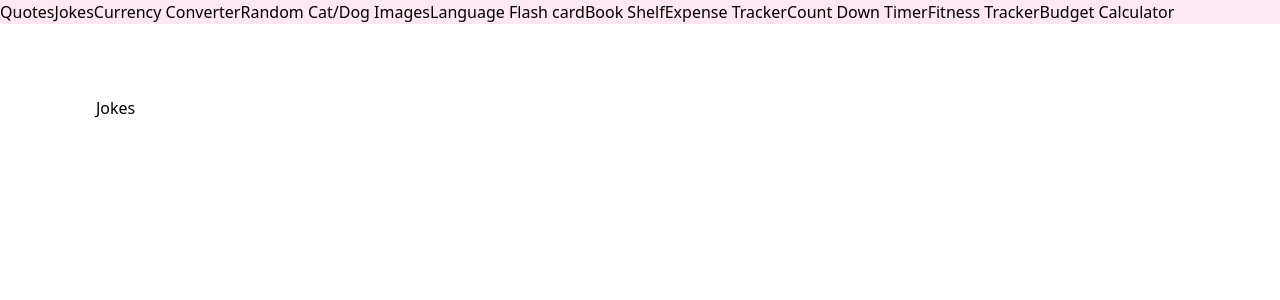
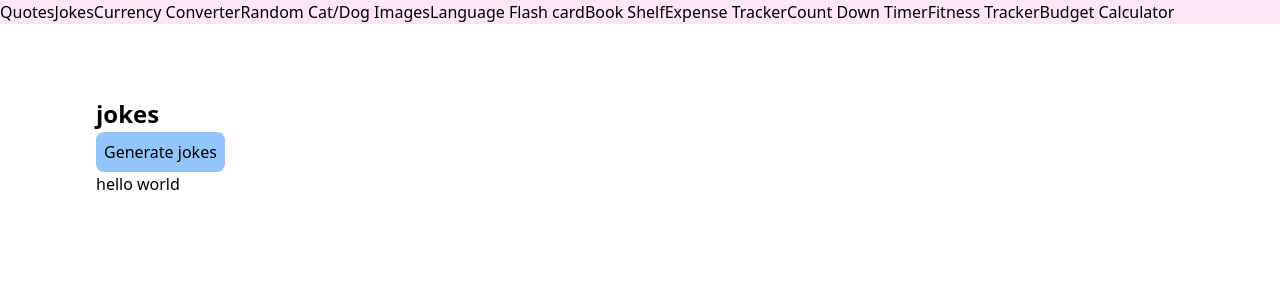
Before and after one commit to kalburgimanjunath/stackblitz-random-generator, a React (Create React App) app: page /jokes in a window 1280 px wide. Shown: the top 300 px of the page. Built offline with nearby package versions, Linux system fonts and the light colour scheme; no server answers.

Commit message:
button logic

```diff
--- a/src/pages/Jokes.js
+++ b/src/pages/Jokes.js
@@ -1,3 +1,34 @@
-export default function Jokes(){
-    return <div>Jokes</div>
+import React,{useState,useEffect} from 'react'
+export default function Jokes() {
+    const [jokes,setJokes] = useState([
+        'joke1',
+        'joke2',
+        'joke3'
+    ])
+    const [isNewJoke,setRandomNewJoke]= useState(false)
+    const [newJoke,setNewJoke]= useState('hello world')
+    const generateRandom = ()=>{
+        const randomGen = Math.floor(Math.random() * 3);
+        setJokes(jokes[randomGen])
+    }
+    const loadJokes = ()=>{
+        fetch('https://v2.jokeapi.dev/joke/Any?format=json')
+        .then(res=>res.json())
+        .then(result=>setJokes(result.joke))
+        .catch(err=>console.log(err))
+
+    }
+    useEffect(()=>{
+        loadJokes();
+    },[isNewJoke])
+    return <div>
+        <h1>jokes</h1>
+        <button
+        className="bg-blue-300 p-2 hover:bg-blue-400 rounded-lg"
+        type="button" onClick={()=>{
+            // generateRandom();
+        setRandomNewJoke(!isNewJoke)}}>
+            Generate jokes</button>
+        <div>{newJoke}</div>
+        </div>
 }
--- a/src/pages/Quotes.js
+++ b/src/pages/Quotes.js
@@ -1,13 +1,19 @@
+import React,{useState,useEffect} from 'react'
 export default function Quotes() {
-    const quotes = [
+    const [quotes,setQuotes] = useState([
         'quote1',
-        'quote2'
-    ]
+        'quote2',
+        'quote3'
+    ])
+    const [newQuote,setNewQuote]= useState('hello world')
     const generateRandom = ()=>{
         console.log('hello world')
+        const randomGen = Math.floor(Math.random() * 3);
+        setNewQuote(quotes[randomGen])
     }
     return <div>
         <h1>Quotes</h1>
         <button className="bg-blue-300 p-2 hover:bg-blue-400 rounded-lg" type="button" onClick={()=>generateRandom()}>Generate Quotes</button>
+        <div>{newQuote}</div>
         </div>
 }
```
